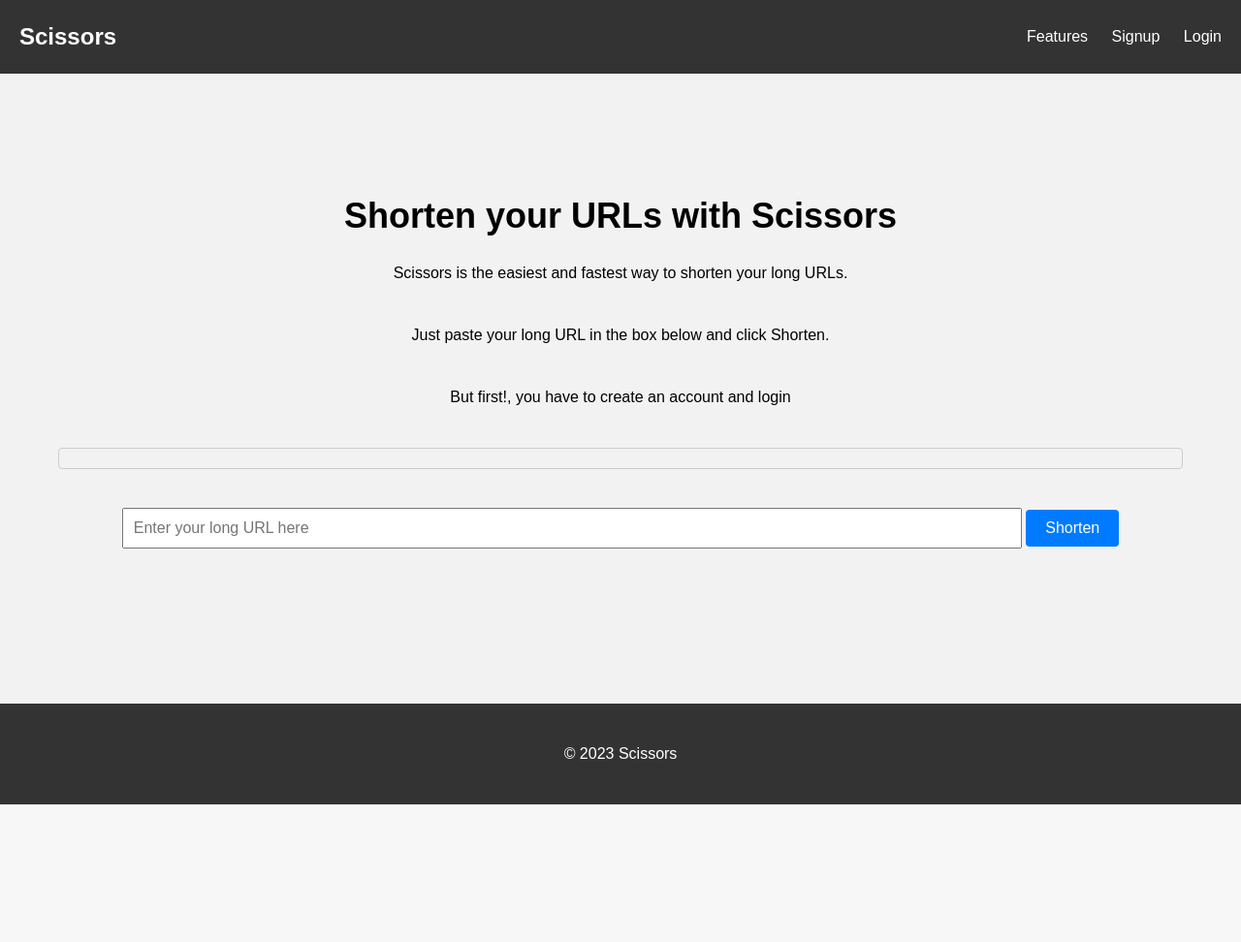
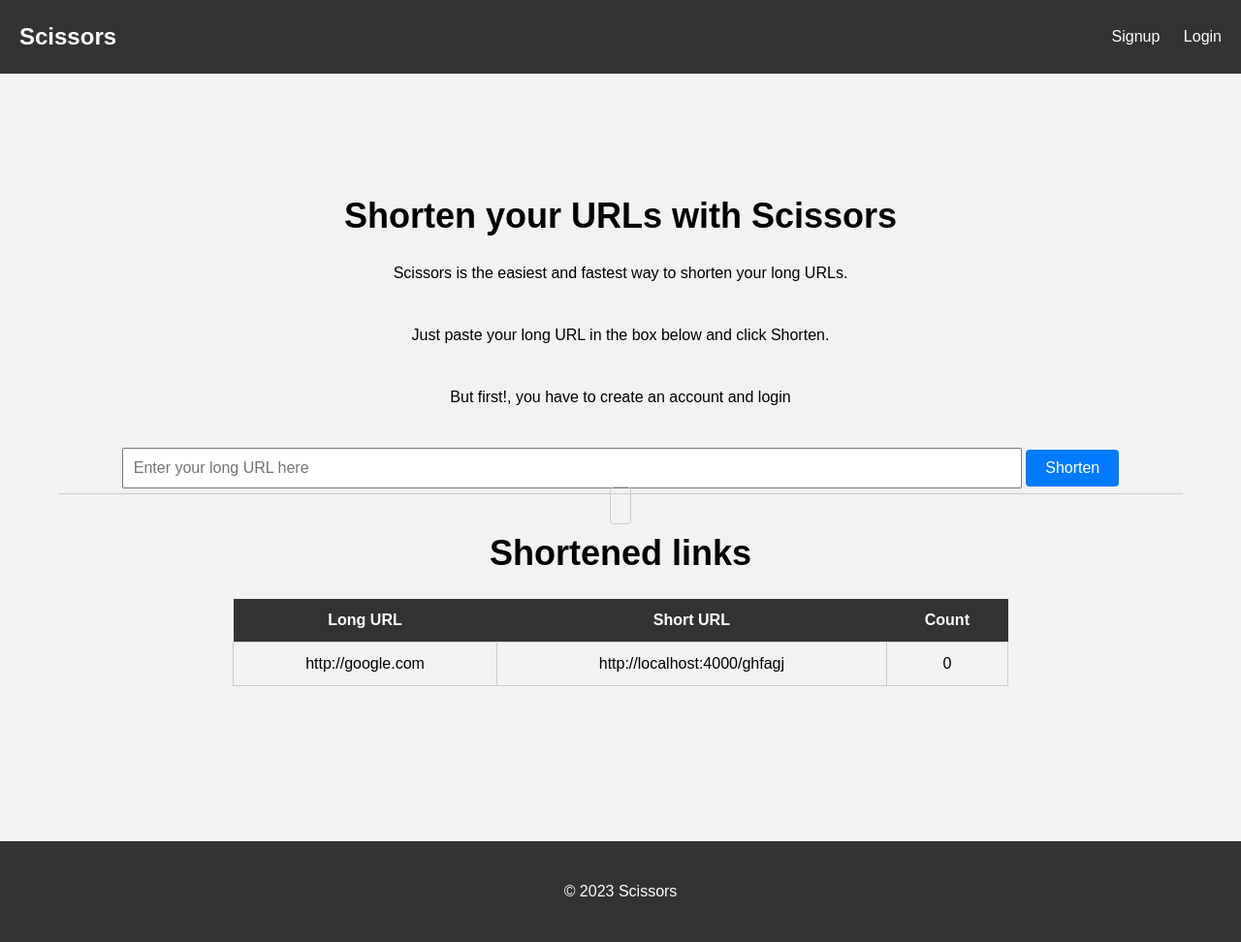
Before and after one commit to Decypher1/scissors, a Node server app: page / in a window 1280 px wide. Shown: the whole page at 97% size. Before the commit the page ends 830 px from the top, so only its background shows below. Run offline with Node 20, Linux system fonts and the light colour scheme; some libraries are stand-ins or nearby versions.

Commit message:
Refactored code

```diff
--- a/app.js
+++ b/app.js
@@ -20,6 +20,16 @@
 app.set("view engine", "ejs");
 app.set("views", "views");
 
+
+//rate limiter
+const limiter = rateLimit({
+    windowMs : 15 * 60 * 1000, //15mins
+    max: 50
+})
+
+app.use(limiter);
+
+//routes
 app.get('/', (req, res) => {
     res.render('index')
 });
@@ -32,30 +42,19 @@
     res.render('login.ejs')
 });
 
-app.post('/signup', registerUser);
-app.post('/login', loginUser);
+app.use("/", require('./routes/index'));
+app.use("/api/url", require('./routes/urlRoute'));
+app.use("/api/users", require('./routes/userRoute'));
 
 //catch all route
 app.get('*', (req, res) => {
     res.status(404)
     res.json({message : "Not Found"})
 })
-//rate limiter
-const limiter = rateLimit({
-    windowMs : 15 * 60 * 1000, //15mins
-    max: 50
-
-})
-
-app.use(limiter);
 
 
-//routes
 
-// app.use("/", require('./routes/index'));
-// app.use("/api/url", require('./routes/urlRoute'));
-// app.use("/api/users", require('./routes/userRoute'));
-
+//Server
 app.listen(PORT, () => {
     console.log(`Server is running on port ${PORT}`)
 })
--- a/views/index.ejs
+++ b/views/index.ejs
@@ -117,7 +117,38 @@
         #qrCode img {
             width: 100%;
         }
+        .result {
+            text-align: center;
+            border-top: 1px solid #ccc;
+            margin-top: 5px;
+        }
 
+        .list {
+            width : 800px;
+            margin: 10px auto;
+        }
+
+        .list h2{
+            font-size: 36px;
+            margin-bottom: 20px;
+        }
+
+        .list table{
+            width: 100%;
+            border-collapse: collapse;
+            text-align: center;
+        }
+
+        .list table thead tr th{
+            padding: 10px;
+            background-color: #333;
+            color: #fff;
+        }
+
+        .list table tbody tr td{
+            padding: 10px;
+            border: 1px solid #ccc;
+        }
 
 
         footer {
@@ -133,7 +164,6 @@
         <nav>
           <h1>Scissors</h1>
           <ul>
-            <li><a href="#">Features</a></li>
             <li><a href="/signup">Signup</a></li>
             <li><a href="./login">Login</a></li>
           </ul>
@@ -145,12 +175,34 @@
             <p>Scissors is the easiest and fastest way to shorten your long URLs.</p>
             <p>Just paste your long URL in the box below and click Shorten.</p>
             <p>But first!, you have to create an account and login</p>
-            <p id="shortUrl"></p>
             <div id="qrCode"></div>
           <form id="shortenForm">
             <input type="text" id="longUrlInput" placeholder="Enter your long URL here" required>
-            <button type="submit">Shorten</button>
+            <button type="submit" id="shorten">Shorten</button>
+            <div class="result">
+                <a href="#" id="shortUrl"></a>
+            </div>
           </form>
+          <div class ="list">
+            <h2>Shortened links</h2>
+            <table id="list_urls">
+                <thead>
+                    <tr>
+                        <th>Long URL</th>
+                        <th>Short URL</th>
+                        <th>Count</th>
+                    </tr>
+                </thead>
+                <tbody>
+                    <tr>
+                        <td>http://google.com</td>
+                        <td>http://localhost:4000/ghfagj</td>
+                        <td>0</td>
+                    </tr>
+            </table>
+          </div>
+
+            <div id="qrCode"></div>
           <p id="errorMessage" class="error"></p>
         </div>
     </section>
@@ -160,10 +212,43 @@
         </div>
     </footer>
 
-    <script src="script.js"></script>
-
-</body>
-
-
+    <script type="text/javascript">
+        document.querySelector('#shorten').addEventListener('click', () =>{
+            let longUrl = document.querySelector('#longUrlInput').value.trim();
+            if (longUrl.length == 0) {
+                document.querySelector('#errorMessage').innerHTML = 'Please enter a valid URL';
+            } else if (!(longUrl.startsWith('http://') || longUrl.startsWith('https://'))) {
+                document.querySelector('#errorMessage').innerHTML = 'Please enter a valid URL';
+            } else if (longUrl.length < 5) {
+                document.querySelector('#errorMessage').innerHTML = 'Please enter a valid URL';
+            } else if (longUrl.length > 2000) {
+                document.querySelector('#errorMessage').innerHTML = 'Please enter a valid URL';
+            } else if (longUrl.includes(' ')) {
+                document.querySelector('#errorMessage').innerHTML = 'Please enter a valid URL';
+            } else if (longUrl.includes('http://localhost:4000/')) {
+                document.querySelector('#errorMessage').innerHTML = 'Please enter a valid URL';
+            } else {
+                fetch('http://localhost:4000/api/shorten', {
+                    method: 'POST',
+                    headers: {
+                        'Content-Type': 'application/json; charset=utf-8'
+                    },
+                    body: JSON.stringify({longUrl: longUrl})
+                })
+                .then(res => res.json())
+                .then(data => {
+                    if (data.error) {
+                        document.querySelector('#errorMessage').innerHTML = data.error;
+                    } else {
+                        document.querySelector('#shortUrl').innerHTML = data.shortUrl;
+                        // document.querySelector('#qrCode').innerHTML = `<img src="${data.qrCode}" alt="QR Code">`;
+                    }
+                })
+                .catch(err => {
+                    document.querySelector('#errorMessage').innerHTML = err;
+                })
+            }
+        })
+    </script>
 </body>
 </html>
--- a/views/login.ejs
+++ b/views/login.ejs
@@ -51,7 +51,7 @@
 <body>
   <div class="login-container">
     <h2>Login</h2>
-    <form class="login-form" action="/login" method="post">
+    <form class="login-form" action="/api/users/login" method="post">
       <input type="email" placeholder="Email" name="email" required>
       <input type="password" placeholder="Password" name="password" required>
       <input type="submit" value="Log In">
--- a/views/signup.ejs
+++ b/views/signup.ejs
@@ -49,7 +49,7 @@
 </head>
 <body>
     <h1>Registration form</h1>
-    <form action="/signup" method="post">
+    <form action="/api/users" method="post">
         <label for="name">Name:</label>
         <input type="text" id="name" name="name" required>
 
```
Also changed, not shown: controller/userController.js (+12 -5 lines).
